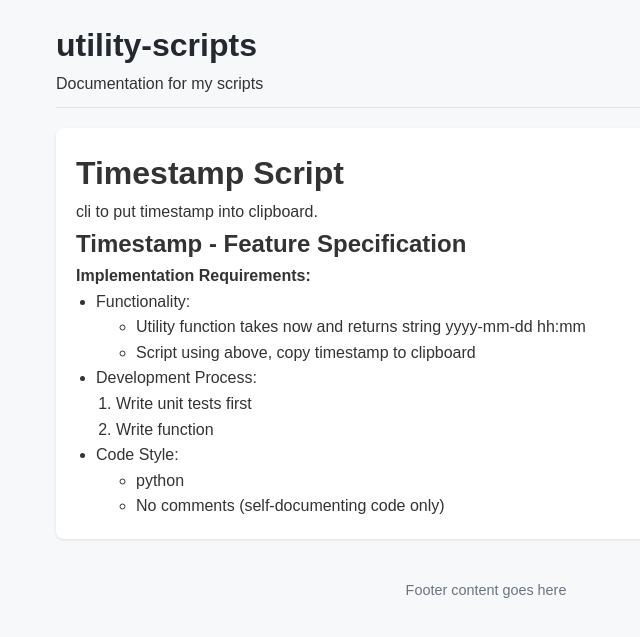
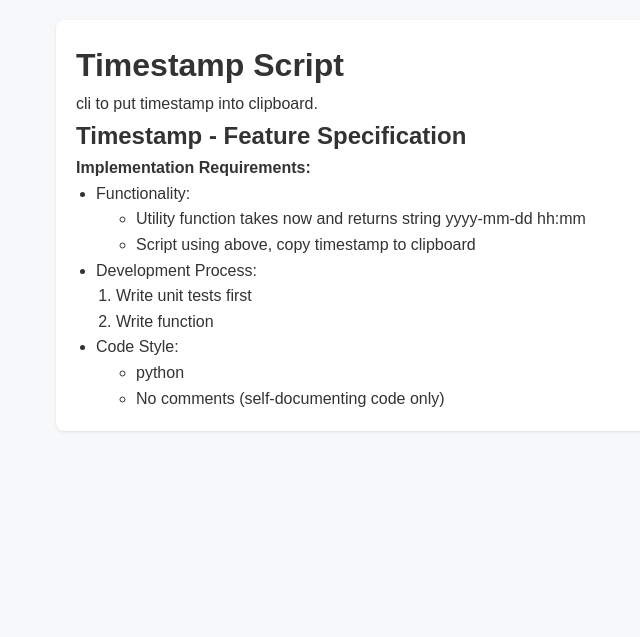
Before and after one commit to atari-monk/utility-scripts, a Jekyll site: the page built from docs/core/timestamp.md, in a window 1280 px wide. Shown: the top 637 px of the page, without its empty margins (154-794 px from the left). Built offline with Jekyll 4.4.1, drawn with Linux system fonts in a browser that asks for light colours; our own code applies the rules of GitHub Pages for plain Markdown files.

Commit message:
Refactor layout: remove header and footer from default template, update index.md formatting

```diff
--- a/docs/_layouts/default.html
+++ b/docs/_layouts/default.html
@@ -12,17 +12,7 @@
     <link rel="stylesheet" href="/utility-scripts/assets/styles.css" />
   </head>
   <body>
-    <header>
-      <h1>{{ site.title }}</h1>
-      <p>{{ site.description }}</p>
-    </header>
-
     <main>{{ content }}</main>
-
-    <footer>
-      <p>Footer content goes here</p>
-    </footer>
-
     <script src="https://cdnjs.cloudflare.com/ajax/libs/highlight.js/11.7.0/highlight.min.js"></script>
     <script>
       hljs.highlightAll()
```
Also changed, not shown: docs/index.md (+4 -0 lines).
